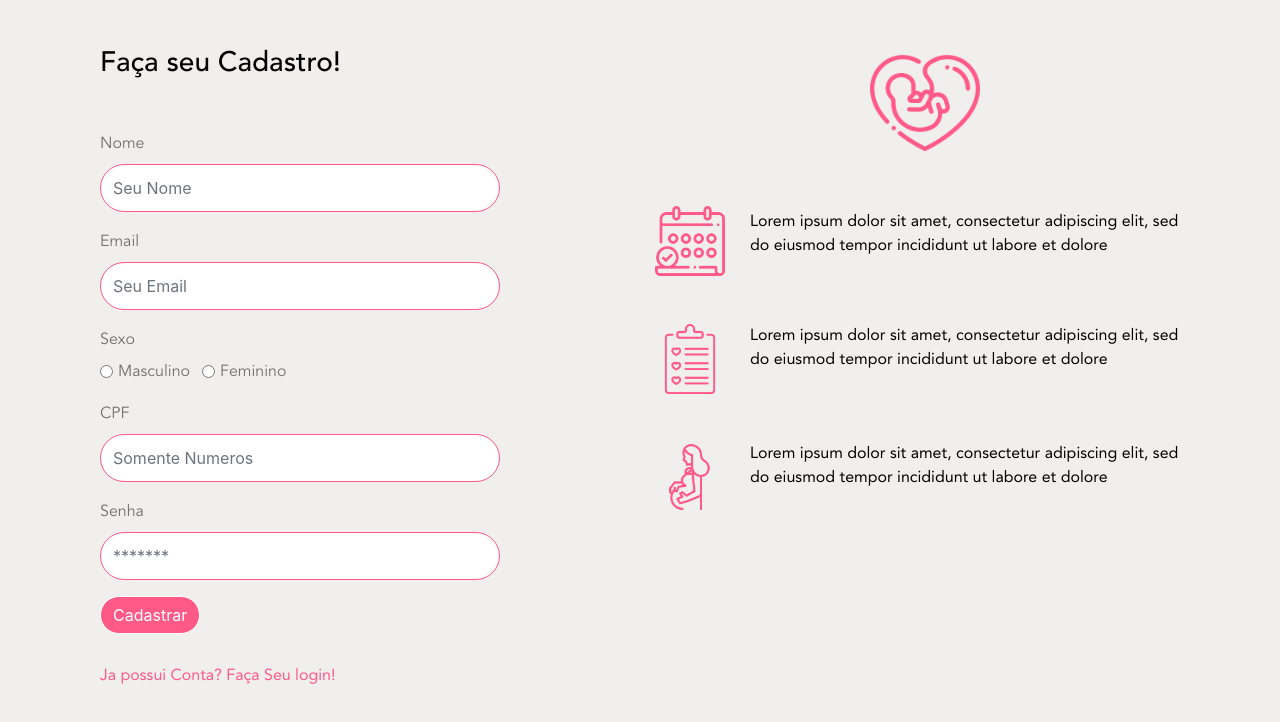
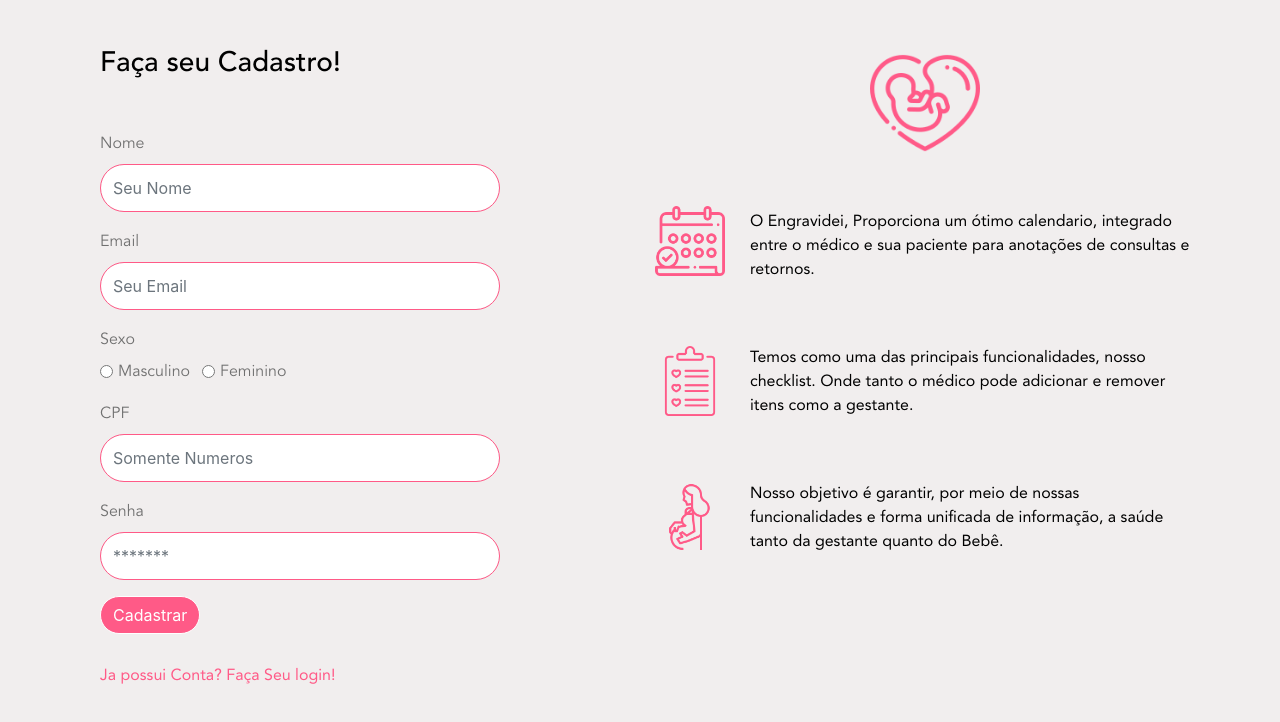
Before and after one commit to JoaoVictorVeronezi/engravidei-web, a React (Create React App) app: page /cadastro in a window 1280 px wide. Shown: the top 722 px of the page. Built offline with nearby package versions, Linux system fonts and the light colour scheme; the HTML template or start-up script is replaced by a standard one.

Commit message:
texto tela cadastro

```diff
--- a/src/components/RegistScreen.jsx
+++ b/src/components/RegistScreen.jsx
@@ -149,8 +149,8 @@ const RegistScreen = () => {
                                     </Media>
                                 </Col>
                                 <Col xl={10}>
-                                    <p className="mt-1">Lorem ipsum dolor sit amet, consectetur adipiscing elit,
-                                    sed do eiusmod tempor incididunt ut labore et dolore
+                                    <p className="mt-1"> O Engravidei, Proporciona um ótimo calendario, integrado entre o médico e sua paciente
+                                    para anotações de consultas e retornos.
                                     </p>
                                 </Col>
                             </Row>
@@ -163,8 +163,8 @@ const RegistScreen = () => {
                                 </Media>
                             </Col>
                             <Col xl={10}>
-                                <p>Lorem ipsum dolor sit amet, consectetur adipiscing elit,
-                                sed do eiusmod tempor incididunt ut labore et dolore
+                                <p> Temos como uma das principais funcionalidades, nosso checklist. Onde tanto o médico pode adicionar e remover
+                                    itens como a gestante.
                                 </p>
                             </Col>
                         </Row>
@@ -177,8 +177,8 @@ const RegistScreen = () => {
                                 </Media>
                             </Col>
                             <Col xl={10}>
-                                <p>Lorem ipsum dolor sit amet, consectetur adipiscing elit,
-                                sed do eiusmod tempor incididunt ut labore et dolore
+                                <p> Nosso objetivo é garantir, por meio de nossas funcionalidades e forma unificada de informação,
+                                    a saúde tanto da gestante quanto do Bebê.
                                 </p>
                             </Col>
                         </Row>
```
